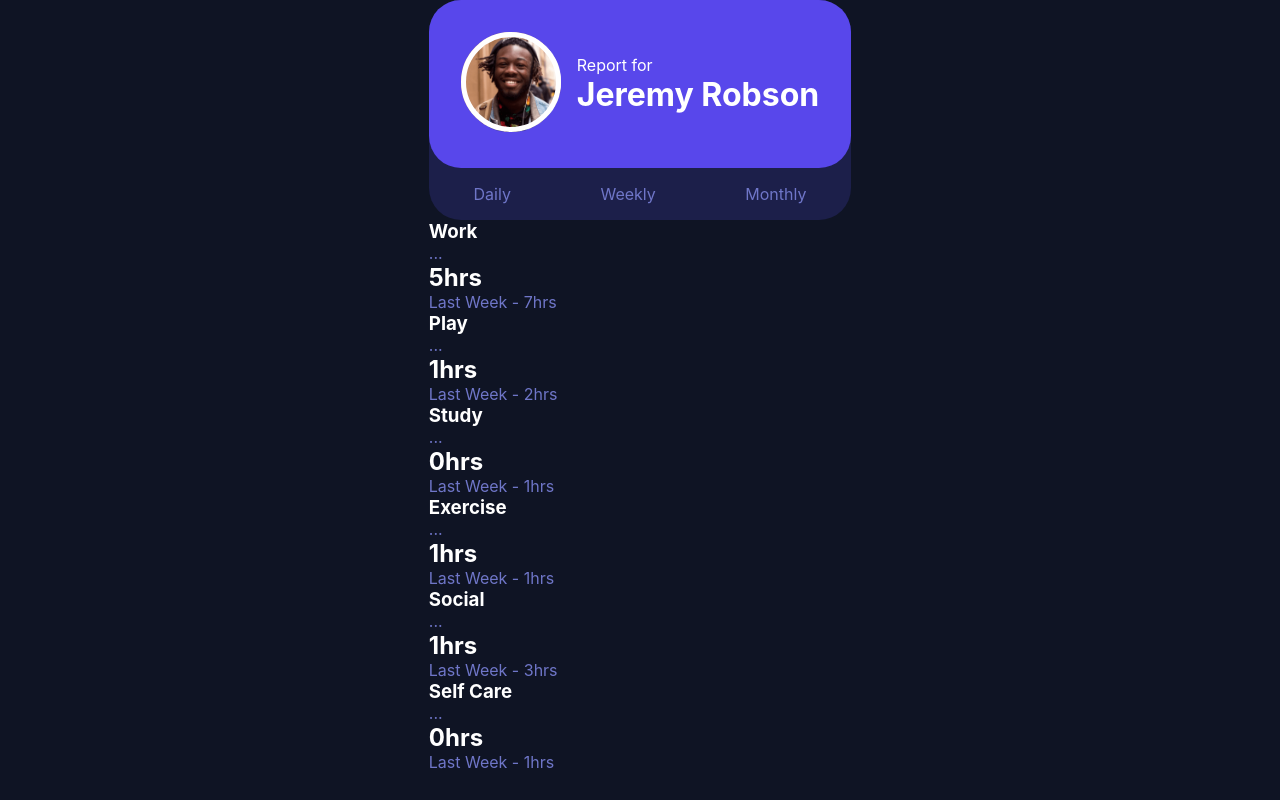
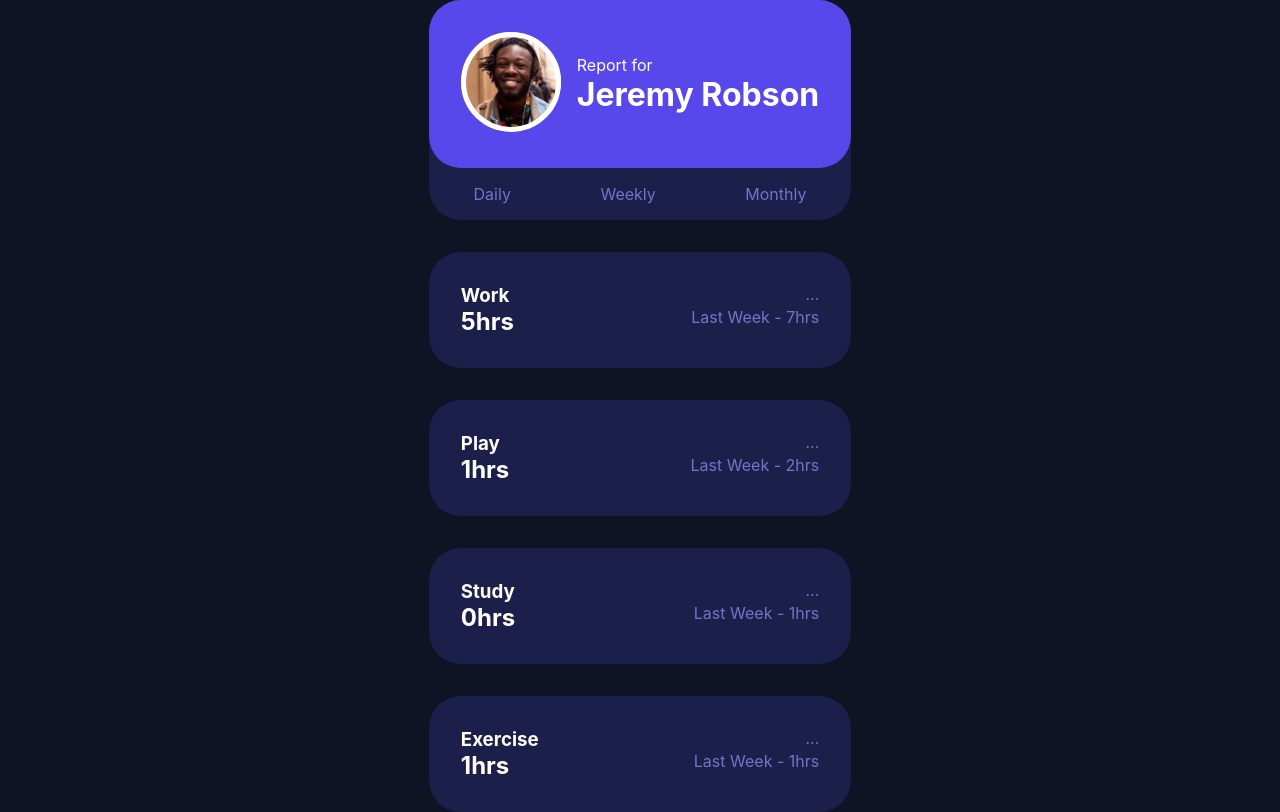
Before and after one commit to KatSchultz/frontend-mentor, a React (Create React App) app in the folder time-tracking-dashboard/: page / in a window 1280 px wide. Shown: the top 812 px of the page. Built offline with nearby package versions, Linux system fonts and the light colour scheme.

Commit message:
timer display spacing

```diff
--- a/time-tracking-dashboard/src/components/TimerDisplay/TimerDisplay.css
+++ b/time-tracking-dashboard/src/components/TimerDisplay/TimerDisplay.css
@@ -6,3 +6,19 @@ h2 {
 .timeP {
   color: hsl(235, 45%, 61%);
 }
+
+.timer-container {
+}
+
+.timer-info {
+  border-radius: 2rem;
+  background-color: hsl(235, 46%, 20%);
+  margin-top: 2rem;
+  padding: 2rem;
+}
+
+.title,
+.time {
+  display: flex;
+  justify-content: space-between;
+}
```
